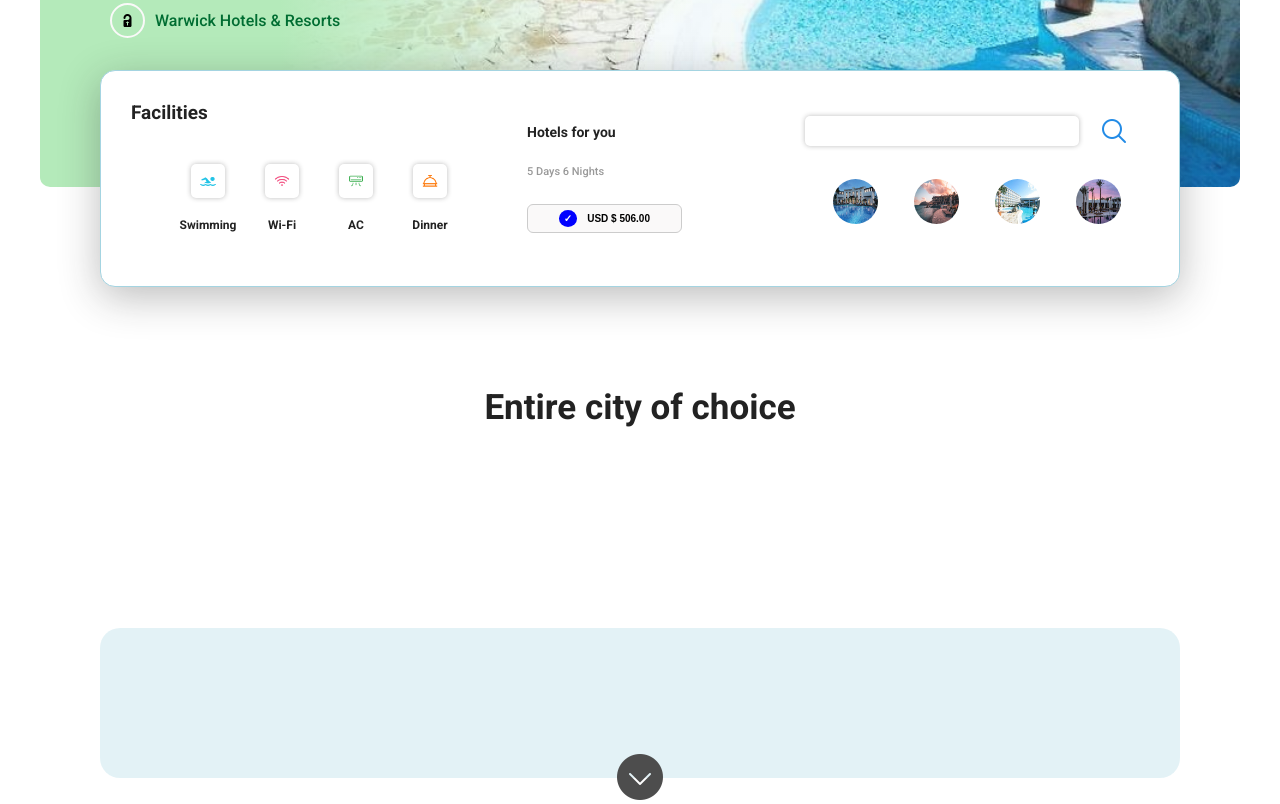
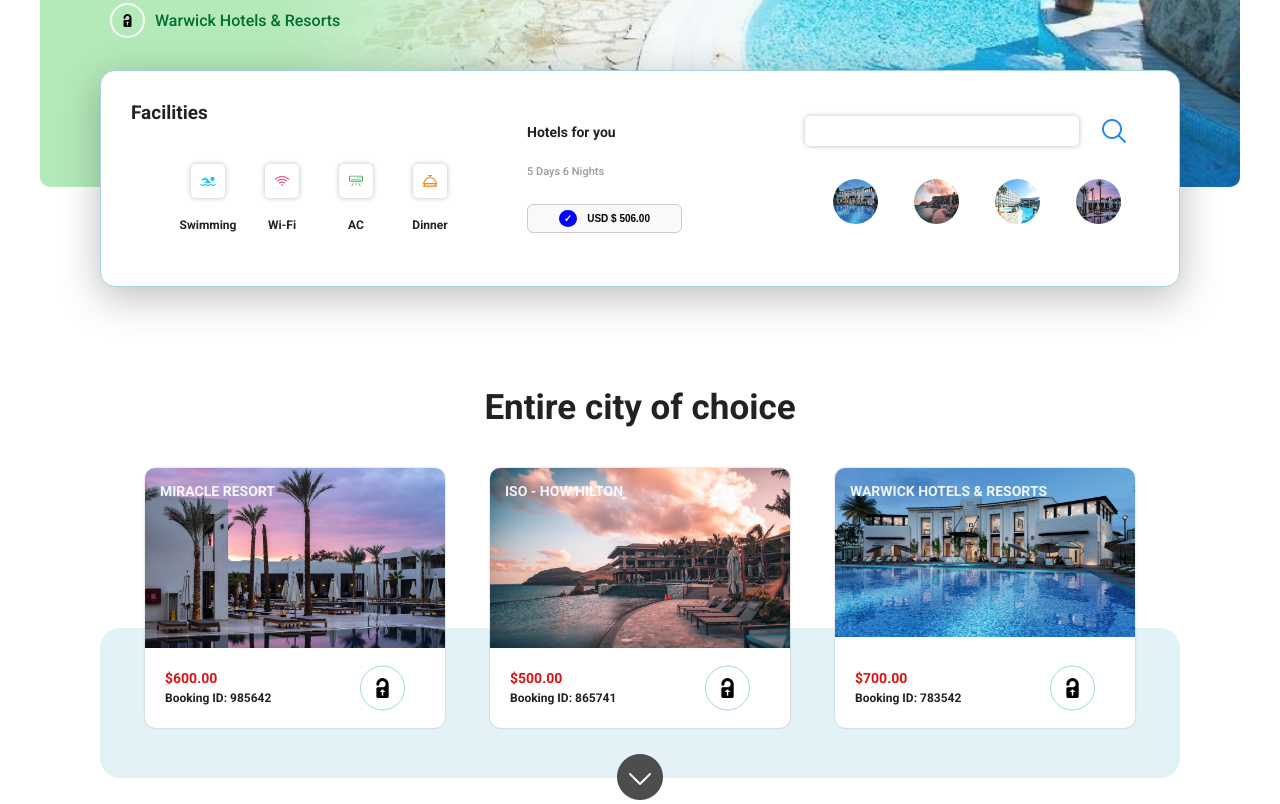
Before and after one commit to prathnow/Hotel-landing-page, a website: page index.html in a window 1280 px wide. Shown: the part 329-1133 px from the top of the page. Drawn offline with nearby package versions, Linux system fonts and the light colour scheme; files that its build step writes are made by us from their sources.

Commit message:
Add hotel cards component

```diff
--- a/index.html
+++ b/index.html
@@ -119,11 +119,40 @@
             </div>
             <div class="cities__box">
                 <div class="hotel-card">
-                    <div class="hotel-card__title">
+                    <div class="hotel-card__container">
+                        <div class="hotel-card__title">
+                            <img src="img/gallery/valeriia-bugaiova-_pPHgeHz1uk-unsplash.jpg" alt="" class="hotel-card__title__img">
+                            <p class="hotel-card__title__text">Miracle Resort</p>
+                        </div>
+                        <div class="hotel-card__description">
+                            <p class="hotel-card__description__price">$600.00</p>
+                            <p class="hotel-card__description__id">Booking ID: 985642</p>
+                            <img src="img/icon/icons8-hotel-upgrade-30.png" alt="" class="hotel-card__description__icon">
+                        </div>
+                    </div>
 
+                    <div class="hotel-card__container">
+                        <div class="hotel-card__title">
+                            <img src="img/gallery/roberto-nickson-MA82mPIZeGI-unsplash.jpg" alt="" class="hotel-card__title__img">
+                            <p class="hotel-card__title__text">ISO - How Hilton</p>
+                        </div>
+                        <div class="hotel-card__description">
+                            <p class="hotel-card__description__price">$500.00</p>
+                            <p class="hotel-card__description__id">Booking ID: 865741</p>
+                            <img src="img/icon/icons8-hotel-upgrade-30.png" alt="" class="hotel-card__description__icon">
+                        </div>
                     </div>
-                    <div class="hotel-card__description">
 
+                    <div class="hotel-card__container">
+                        <div class="hotel-card__title">
+                            <img src="img/gallery/ciudad-maderas-MXbM1NrRqtI-unsplash.jpg" alt="" class="hotel-card__title__img">
+                            <p class="hotel-card__title__text">Warwick Hotels & Resorts</p>
+                        </div>
+                        <div class="hotel-card__description">
+                            <p class="hotel-card__description__price">$700.00</p>
+                            <p class="hotel-card__description__id">Booking ID: 783542</p>
+                            <img src="img/icon/icons8-hotel-upgrade-30.png" alt="" class="hotel-card__description__icon">
+                        </div>
                     </div>
                 </div>
                 <a href="#" class="cities__btn">
--- a/sass/components.scss
+++ b/sass/components.scss
@@ -217,3 +217,76 @@
 
 
 }
+
+.hotel-card {
+
+    margin-top: -16rem;
+    display: flex;
+    flex-direction: row;
+    justify-content: space-evenly;
+
+    &__container {
+        width: 30rem;
+        border-radius: 10px;
+        overflow: hidden;
+        background-color: #fff;
+        box-shadow: 0 0 2px rgba($color-grey-dark-1, 0.3);
+        transition: all .3s;
+    }
+
+    &__container:hover {
+        box-shadow: 0 0 30px rgba($color-grey-dark-1, 0.3);
+        transform: scale(1.01) translateY(-1rem);
+        cursor: pointer;
+    }
+
+    &__title {
+        height: 18rem;
+        position: relative;
+        overflow: hidden;
+
+        &__img {
+            width: 30rem;
+        }
+
+        &__text {
+            position: absolute;
+            top: 1.5rem;
+            left: 1.5rem;
+            color: rgba(255, 255, 255, 0.9);
+            text-transform: uppercase;
+            font-size: 1.4rem;
+            font-weight: 600;
+        }
+    }
+
+    &__description {
+        height: 8rem;
+        padding: 2rem;
+        line-height: 2rem;
+        position: relative;
+
+        &__price {
+            color: rgb(219, 18, 18);
+            font-size: 1.4rem;
+            font-weight: 600;
+        }
+
+        &__id {
+            font-size: 1.2rem;
+            font-weight: 600;
+        }
+
+        &__icon {
+            width: 4.5rem;
+            height: 4.5rem;
+            position: absolute;
+            top: 50%;
+            right: 4rem;
+            transform: translateY(-50%);
+            border: 1px solid $bg-secondary-color;
+            border-radius: 50%;
+            padding: 1rem;
+        }
+    }
+}
```
